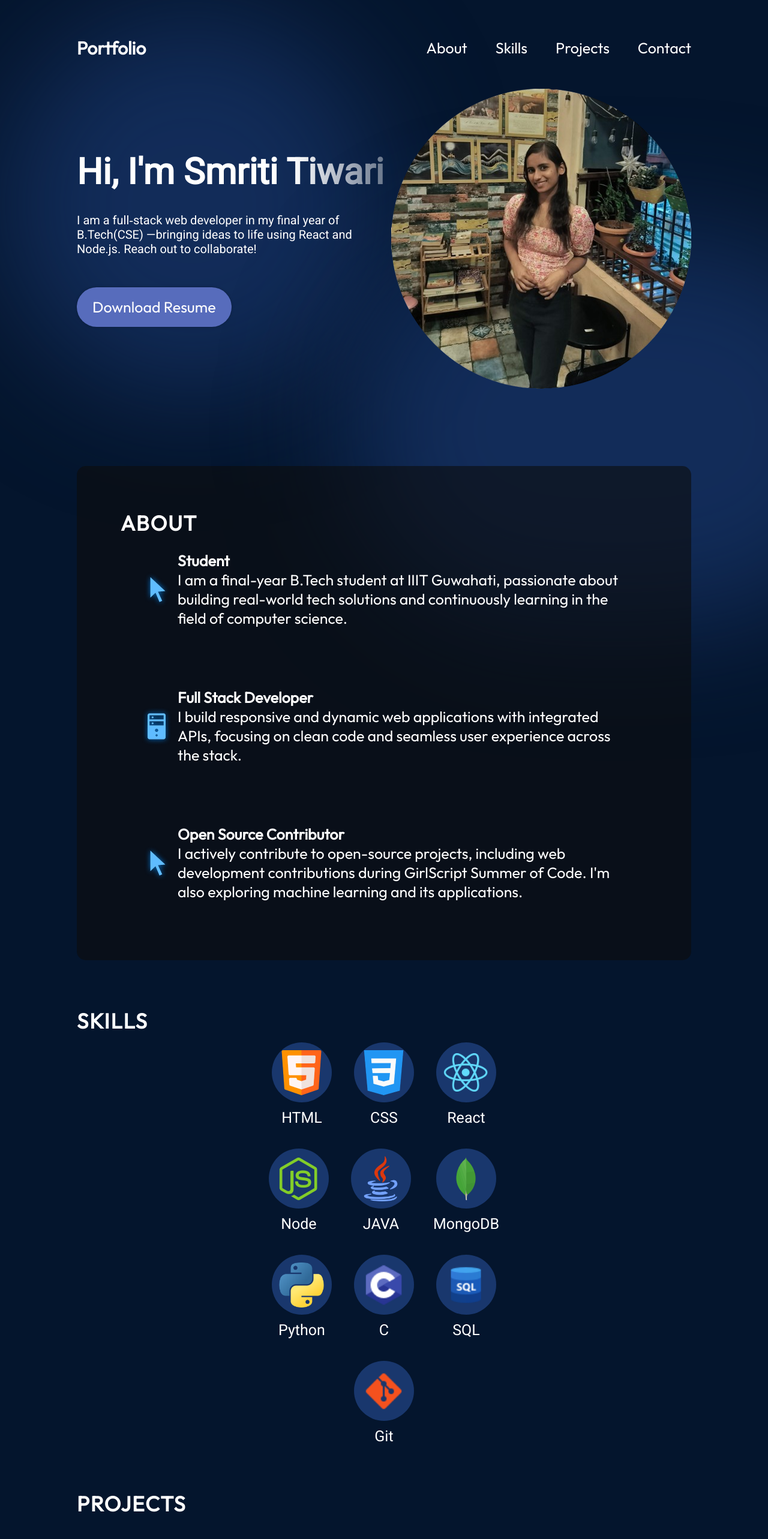
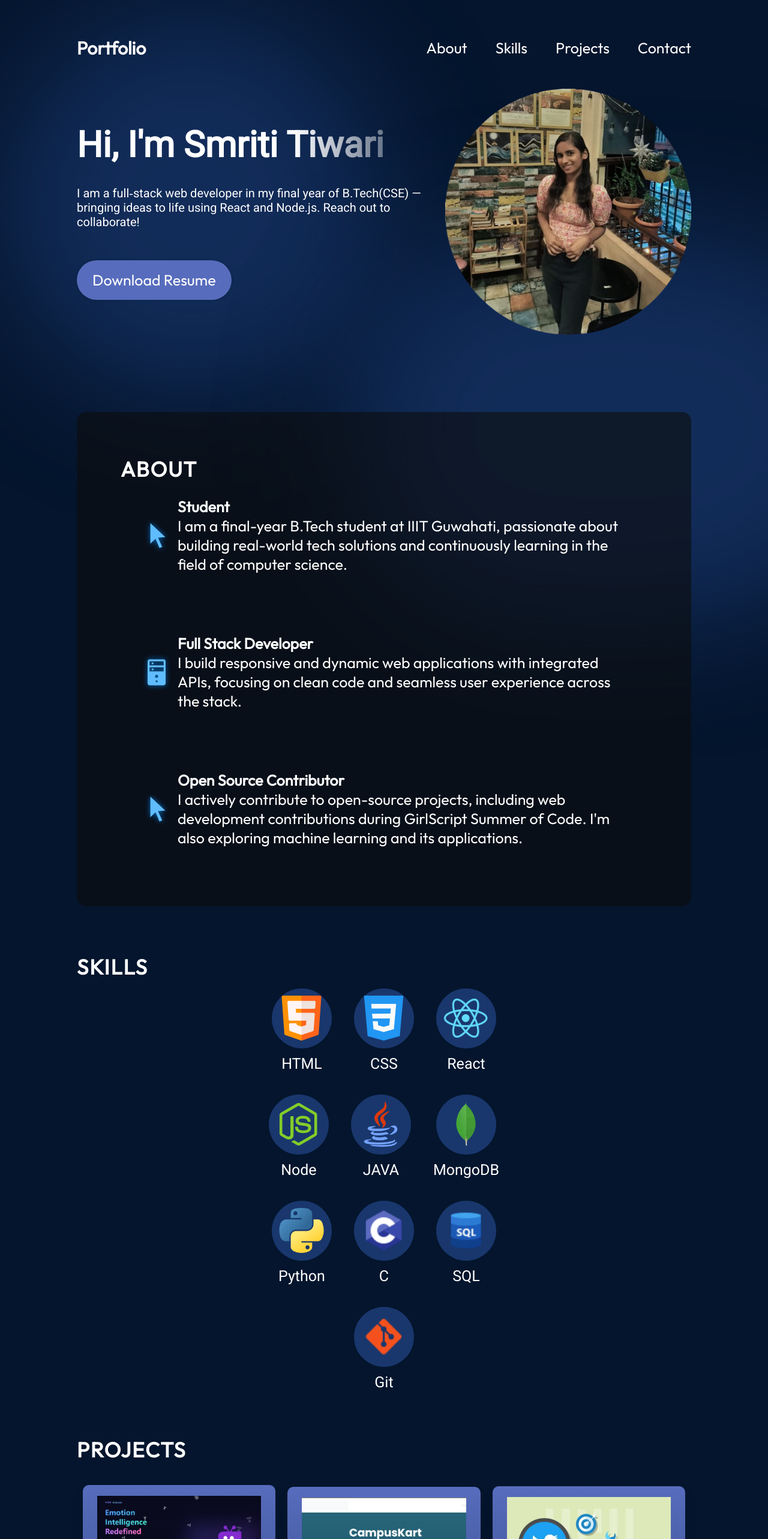
Before and after one commit to Smriti780/Portfolio, a React (Vite) app: page / in a window 1280 px wide. Shown: the top 2566 px of the page at 60% size. Built offline with nearby package versions, Linux system fonts and the light colour scheme.

Commit message:
commited

```diff
--- a/src/components/Experience/Experience.module.css
+++ b/src/components/Experience/Experience.module.css
@@ -17,10 +17,11 @@
 
 .content {
   display: flex;
-  flex-direction: row;
-  justify-content: space-evenly;
+  flex-direction: column;
+  align-items: center;
   margin-top: 14px;
 }
+
 
 .skills {
   width: 100%;
@@ -28,8 +29,8 @@
   grid-template-columns: repeat(4, 1fr);
   gap: 40px;
   justify-items: center;
-  align-items: center;
 }
+
 
 .skill {
   display: flex;
--- a/src/components/Hero/Hero.jsx
+++ b/src/components/Hero/Hero.jsx
@@ -6,7 +6,7 @@ export const Hero = () => {
   return (
     <section className={styles.container}>
       <div className={styles.content}>
-        <h4 className={styles.title}>Hi, I'm Smriti Tiwari</h4>
+        <h1 className={styles.title}>Hi, I'm Smriti Tiwari</h1>
         <p className={styles.description}>
           I am a full‑stack web developer in my final year of B.Tech(CSE) —bringing ideas
           to life using React and Node.js. Reach out to collaborate!
--- a/src/components/Hero/Hero.module.css
+++ b/src/components/Hero/Hero.module.css
@@ -51,7 +51,7 @@
 }
 
 .heroImg {
-  width: 50%;
+  width: 40%;
   z-index: 1;
 
 
```
